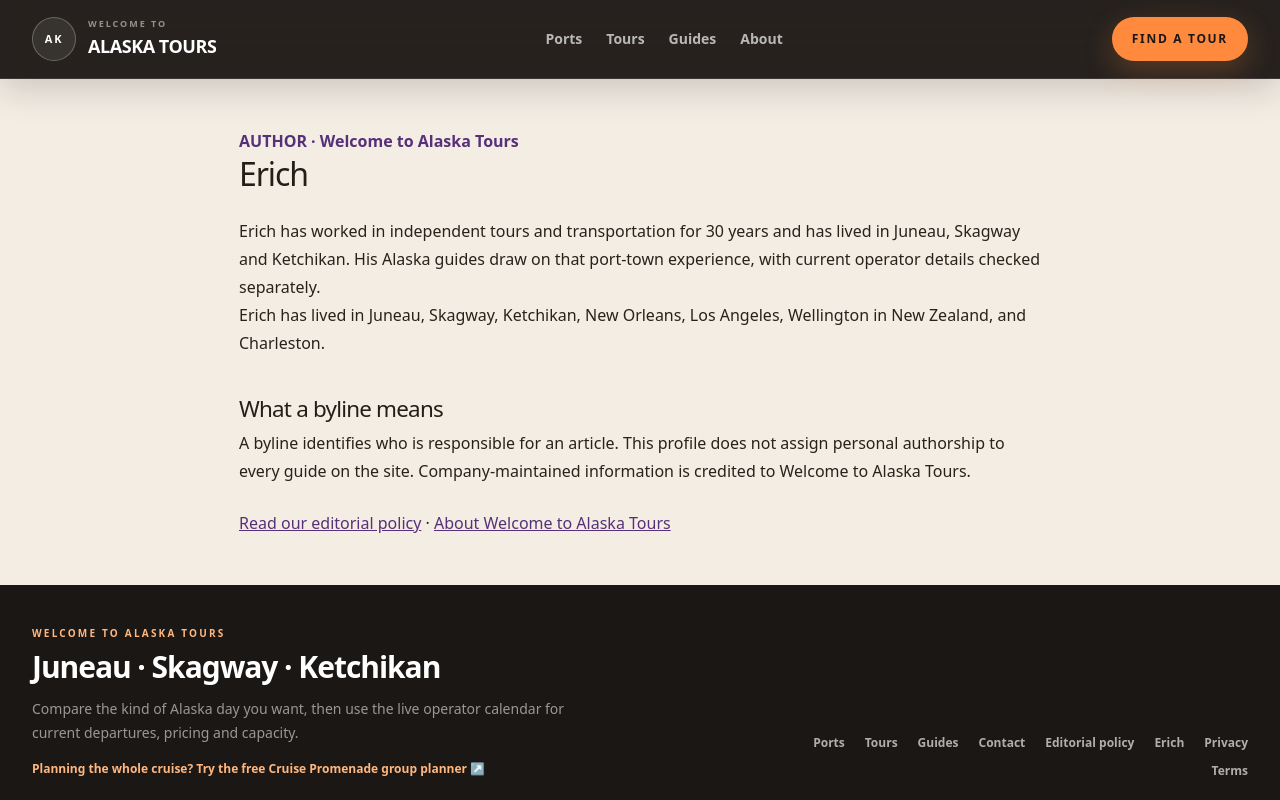
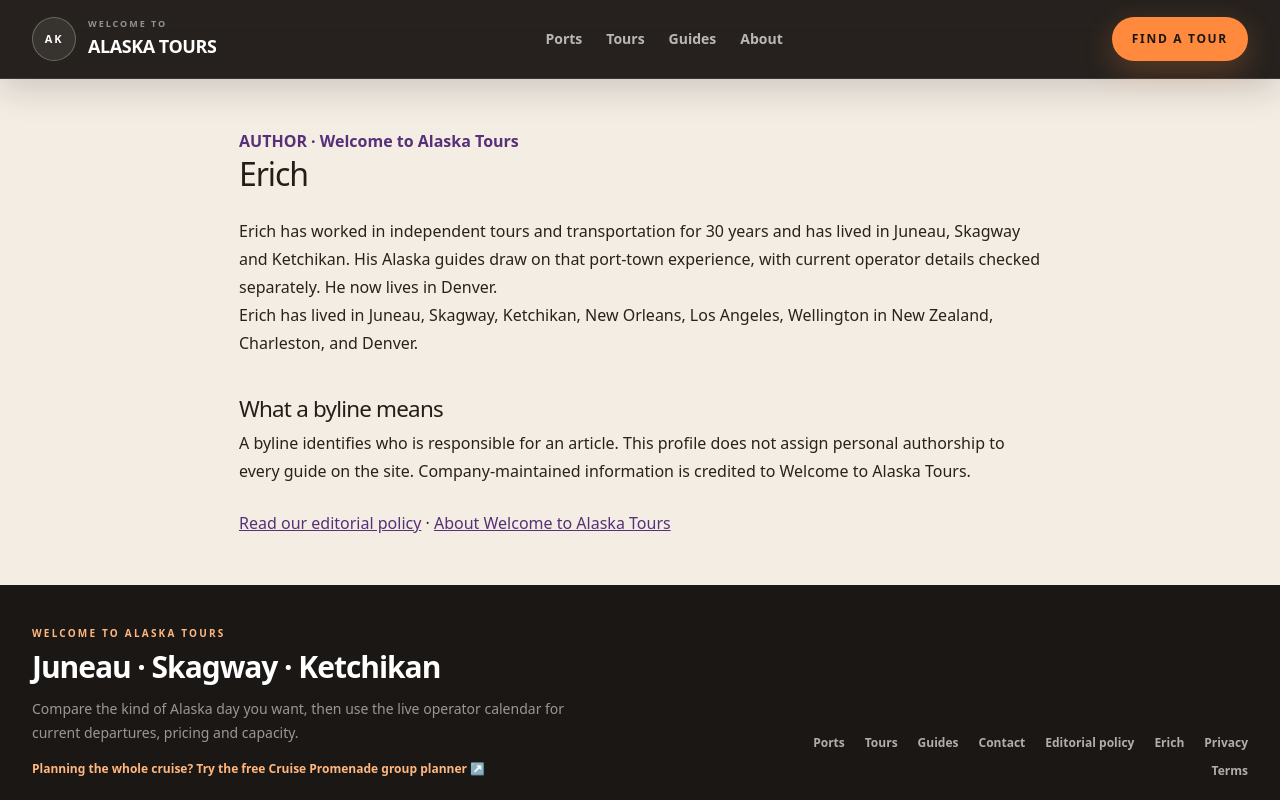
Before and after one commit to erichroeseler123-bot/wta-renderer, a Next.js app: page /authors/erich in a window 1280 px wide. Shown: the top 800 px of the page. Built offline with nearby package versions, Linux system fonts and the light colour scheme; no server answers.

Commit message:
Add Denver as Erich’s current residence

```diff
--- a/app/authors/erich/page.tsx
+++ b/app/authors/erich/page.tsx
@@ -3,7 +3,7 @@ import Link from "next/link";
 
 export const metadata: Metadata = {
   title: "Erich | Welcome to Alaska Tours",
-  description: "Erich has worked in independent tours and transportation for 30 years and has lived in Juneau, Skagway and Ketchikan. His Alaska guides draw on that port-town experience, with current operator details checked separately.",
+  description: "Erich has worked in independent tours and transportation for 30 years and has lived in Juneau, Skagway and Ketchikan. His Alaska guides draw on that port-town experience, with current operator details checked separately. He now lives in Denver.",
   alternates: { canonical: "https://www.welcometoalaskatours.com/authors/erich" },
 };
 
@@ -18,7 +18,7 @@ const profile = {
     "@id": "https://www.welcometoalaskatours.com/authors/erich#person",
     "name": "Erich",
     "url": "https://www.welcometoalaskatours.com/authors/erich",
-    "description": "Erich has worked in independent tours and transportation for 30 years and has lived in Juneau, Skagway and Ketchikan. His Alaska guides draw on that port-town experience, with current operator details checked separately."
+    "description": "Erich has worked in independent tours and transportation for 30 years and has lived in Juneau, Skagway and Ketchikan. His Alaska guides draw on that port-town experience, with current operator details checked separately. He now lives in Denver."
   }
 };
 
@@ -28,8 +28,8 @@ export default function AuthorPage() {
       <script type="application/ld+json" dangerouslySetInnerHTML={{ __html: JSON.stringify(profile).replace(/</g, "\\u003c") }} />
       <p style={{ color: "#563078", fontWeight: 700 }}>AUTHOR · Welcome to Alaska Tours</p>
       <h1 style={{ color: "#241e18", fontSize: "2rem", lineHeight: 1.2, marginBottom: 24 }}>Erich</h1>
-      <p>Erich has worked in independent tours and transportation for 30 years and has lived in Juneau, Skagway and Ketchikan. His Alaska guides draw on that port-town experience, with current operator details checked separately.</p>
-      <p>Erich has lived in Juneau, Skagway, Ketchikan, New Orleans, Los Angeles, Wellington in New Zealand, and Charleston.</p>
+      <p>Erich has worked in independent tours and transportation for 30 years and has lived in Juneau, Skagway and Ketchikan. His Alaska guides draw on that port-town experience, with current operator details checked separately. He now lives in Denver.</p>
+      <p>Erich has lived in Juneau, Skagway, Ketchikan, New Orleans, Los Angeles, Wellington in New Zealand, Charleston, and Denver.</p>
       <h2 style={{ color: "#241e18", fontSize: "1.4rem", marginTop: 32 }}>What a byline means</h2>
       <p>A byline identifies who is responsible for an article. This profile does not assign personal authorship to every guide on the site. Company-maintained information is credited to Welcome to Alaska Tours.</p>
       <p style={{ marginTop: 24 }}><Link href="/editorial-policy" style={{ color: "#563078", textDecoration: "underline" }}>Read our editorial policy</Link> · <Link href="/about" style={{ color: "#563078", textDecoration: "underline" }}>About Welcome to Alaska Tours</Link></p>
```
